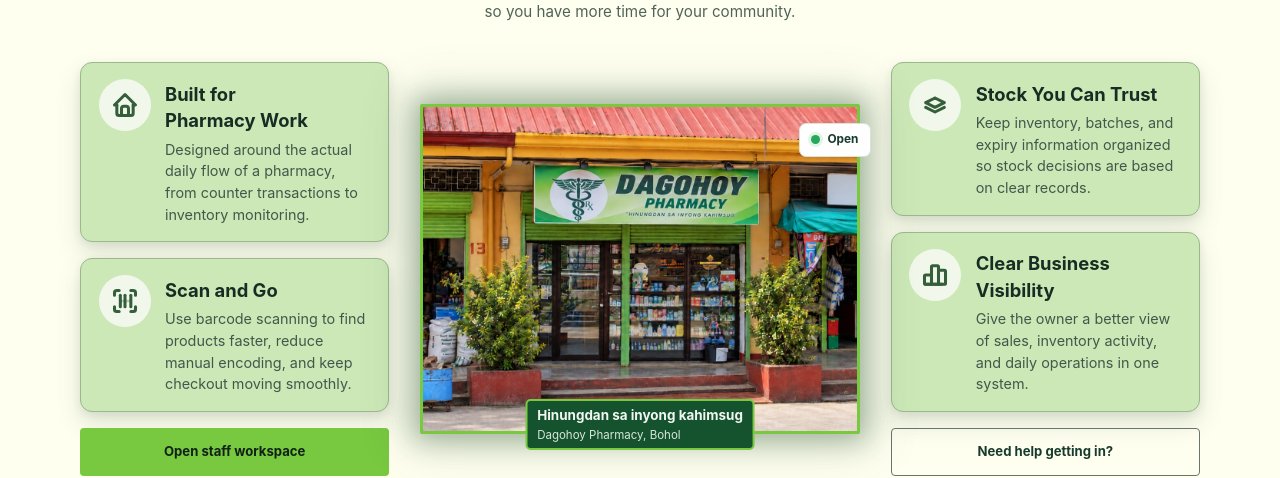
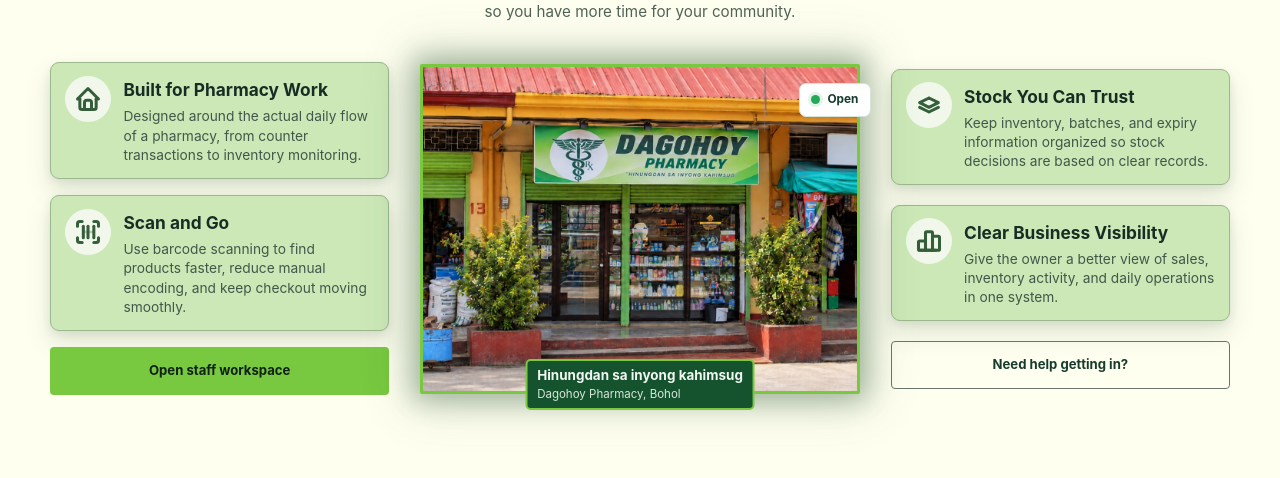
Before and after one commit to adrianniel/Dagohoy-Pharmacy-Web, a React (Vite) app: page / in a window 1280 px wide. Shown: the part 219-697 px from the top of the page. Built offline with nearby package versions, Linux system fonts and the light colour scheme; no server answers.

Commit message:
style: make hero feature cards more rectangular

```diff
--- a/src/landing-modern.css
+++ b/src/landing-modern.css
@@ -1897,3 +1897,33 @@
   background: rgb(255 255 255 / 72%);
   color: #355e3b;
 }
+
+@media (min-width: 851px) {
+  .landing-page .landing-hero__showcase {
+    width: min(100%, 1180px);
+  }
+}
+
+.landing-page .landing-hero__feature,
+.landing-page .landing-hero__side--right .landing-hero__feature {
+  min-height: 112px;
+  padding: 0.8rem 0.9rem;
+  grid-template-columns: 46px minmax(0, 1fr);
+  column-gap: 0.75rem;
+  border-radius: 9px;
+}
+
+.landing-page .landing-hero__feature-icon,
+.landing-page .landing-hero__side--right .landing-hero__feature-icon {
+  width: 46px;
+  height: 46px;
+}
+
+.landing-page .landing-hero__feature h2 {
+  font-size: 1.08rem;
+}
+
+.landing-page .landing-hero__feature p {
+  font-size: 0.86rem;
+  line-height: 1.4;
+}
```
